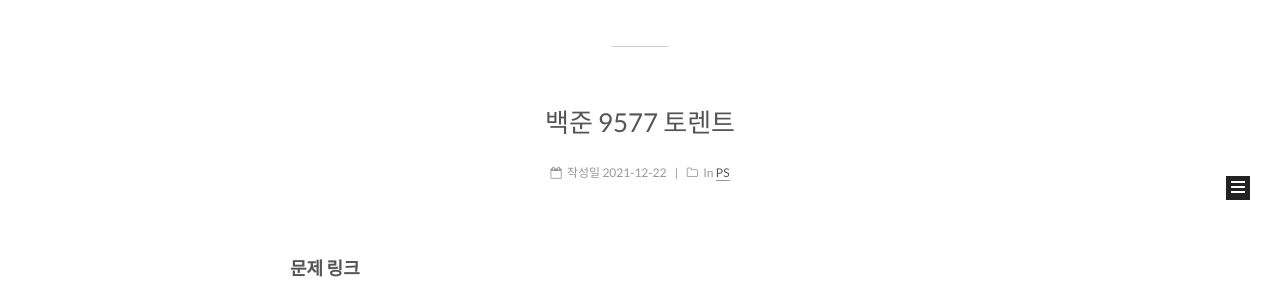
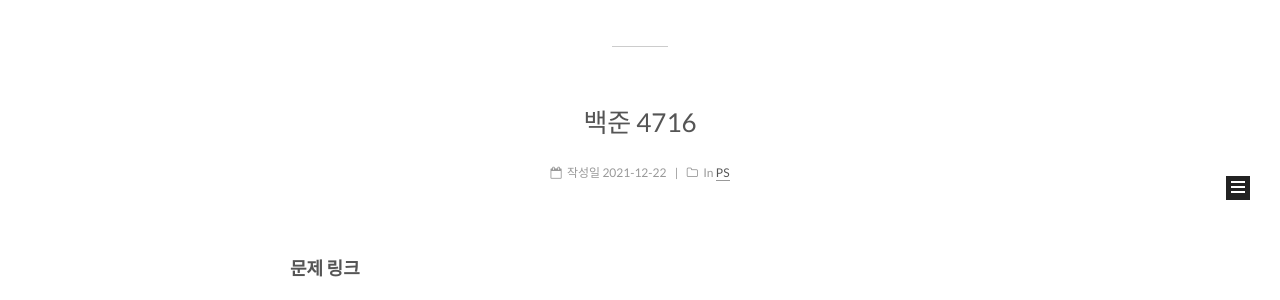
Before and after one commit to NHRWV/nhrwv.github.io, a Jekyll site: the page built from index.html, in a window 1280 px wide. Shown: the part 655-955 px from the top of the page. Built offline with Jekyll 4.4.1, drawn with Linux system fonts in a browser that asks for light colours; the list of posts is cut into pages by our own code.

Commit message:
Update 2021-12-22-BOJ4716.md

```diff
--- a/_posts/2021-12-22-BOJ4716.md
+++ b/_posts/2021-12-22-BOJ4716.md
@@ -1,5 +1,5 @@
 ---
-title:  "백준 9577 토렌트"
+title:  "백준 4716 "
 date:   2021-12-22 21:00:00
 categories:
 - PS
```
